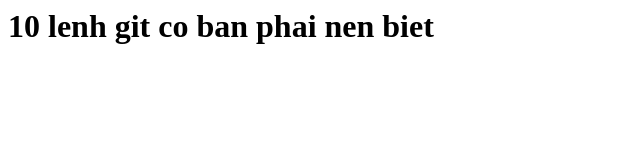
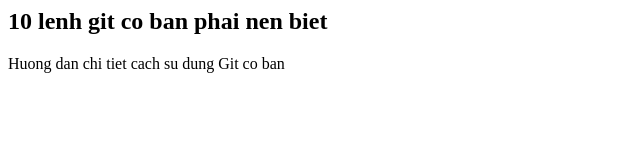
Before and after one commit to Uranium69/Git_Tutorial, a plain HTML site: page index.html in a window 1280 px wide. Shown: the whole page, without its empty margins (0-640 px from the left). Drawn offline with Linux system fonts and the light colour scheme.

Commit message:
thay doi h1 to h2

```diff
--- a/index.html
+++ b/index.html
@@ -6,6 +6,7 @@
     <title>Git & GitHu Tutorial</title>
 </head>
 <body>
-    <h1>10 lenh git co ban phai nen biet</h1>
+    <h2>10 lenh git co ban phai nen biet</h2>
+    <p>Huong dan chi tiet cach su dung Git co ban</p>
 </body>
 </html>
```
